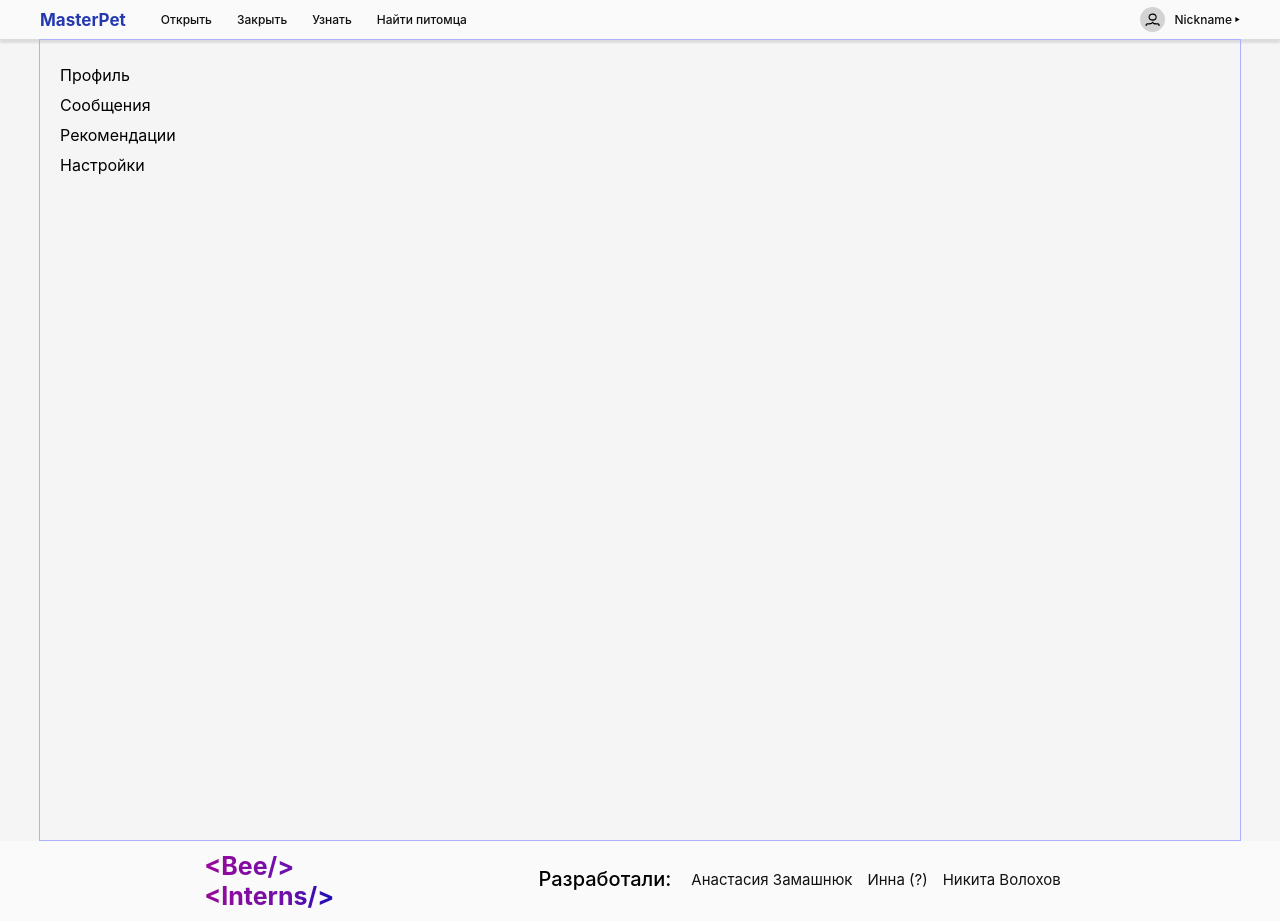
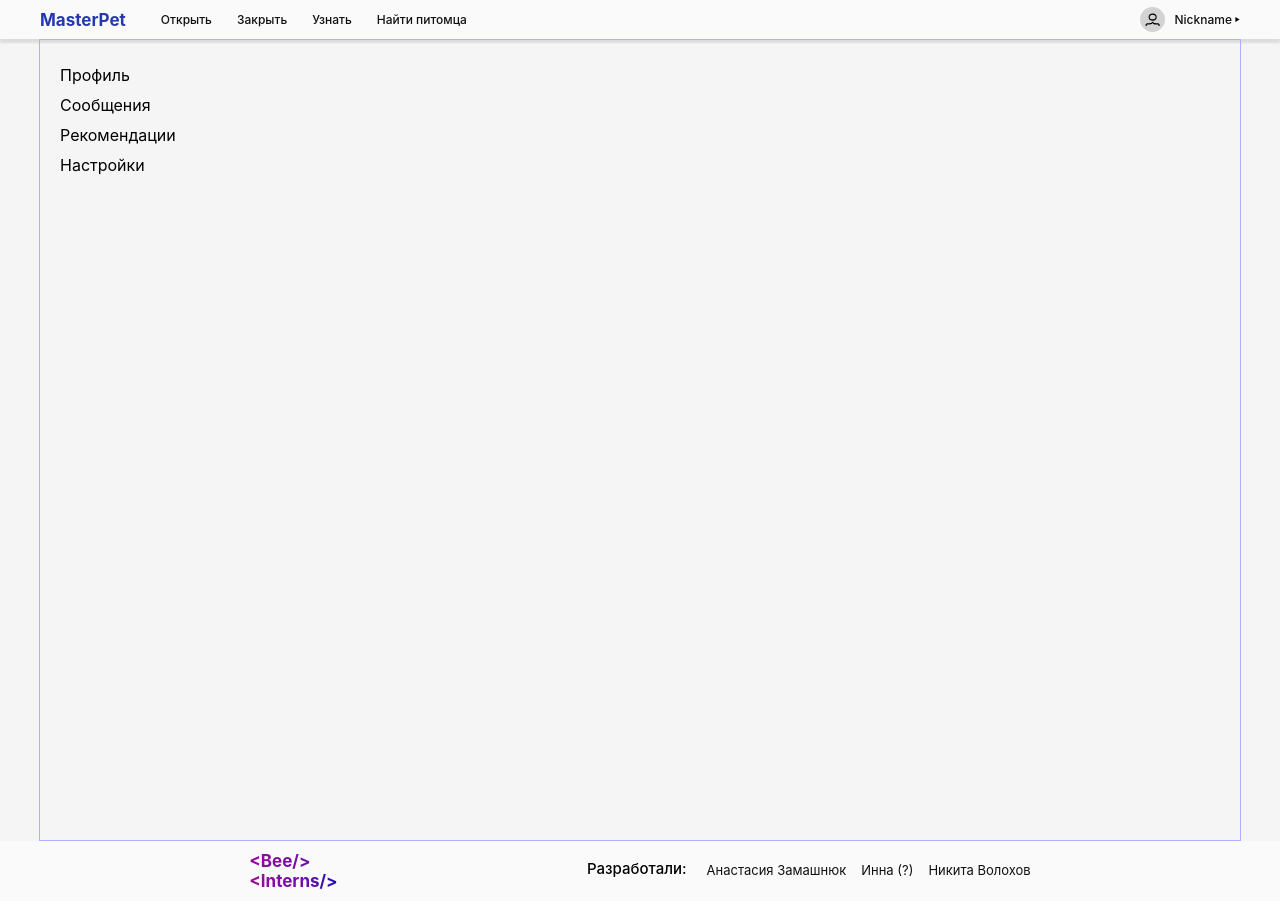
Before and after one commit to nastjazzz/final_project, a React (Create React App) app: page / in a window 1280 px wide. Built offline with nearby package versions, Linux system fonts and the light colour scheme.

Commit message:
Reworked font sizes and removed margins for last developer

```diff
--- a/src/components/Footer/footer.css
+++ b/src/components/Footer/footer.css
@@ -9,7 +9,7 @@
 }
 
 .company_logo {
-	  font-size: 25px;
+	  font-size: 17px;
 	  font-weight: 700;
 
 	  /* Градиент */
@@ -39,7 +39,7 @@ a:hover {
 	margin-bottom: 5px;
 	margin-right: 20px;
 
-	font-size: 20px;
+	font-size: 15px;
 	font-weight: 500;
 }
 
@@ -51,10 +51,10 @@ a:hover {
 	margin-bottom: 3px;
 	margin-right: 15px;
 
-	font-size: 15px;
+	font-size: 13px;
 	font-weight: 400;
 }
 
 .developer:last-child {
-
+	margin: 0;
 }
```
